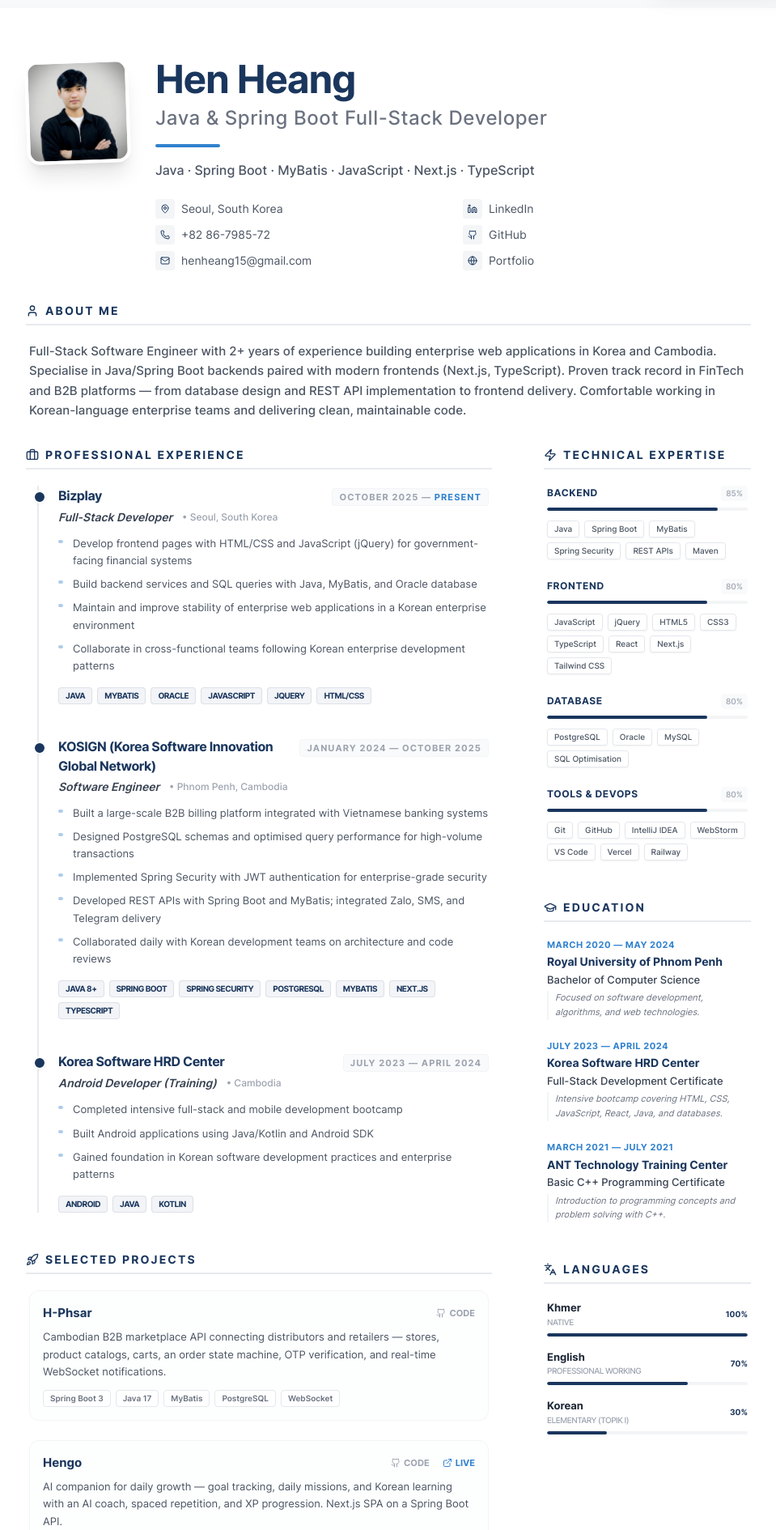
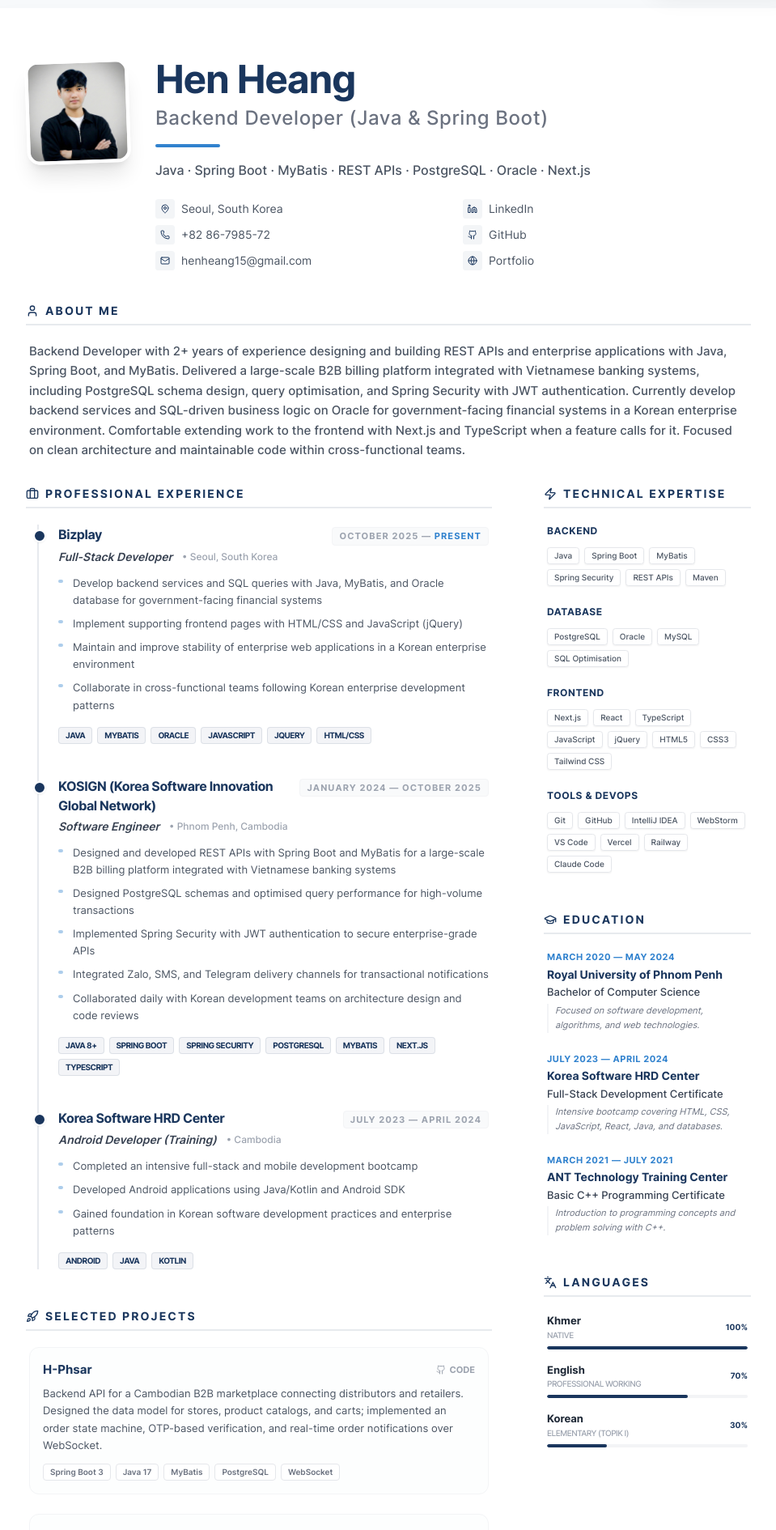
Before and after one commit to Hen-Heang/hen-heang-porfolio, a Next.js app: page /cv in a window 1280 px wide. Shown: the part 120-2010 px from the top of the page at 81% size, without its empty margins (160-1119 px from the left). Built offline with nearby package versions, Linux system fonts and the light colour scheme; no server answers; the database is empty.

Commit message:
update new

```diff
--- a/data/cv-data.ts
+++ b/data/cv-data.ts
@@ -19,8 +19,8 @@ import { profileData } from "./profile"
 export const cvData = {
   personal: {
     name: profileData.fullName,
-    title: profileData.title,
-    subtitle: "Java · Spring Boot · MyBatis · JavaScript · Next.js · TypeScript",
+    title: "Backend Developer (Java & Spring Boot)",
+    subtitle: "Java · Spring Boot · MyBatis · REST APIs · PostgreSQL · Oracle · Next.js",
     photo: profileData.myImage,
     location: profileData.location,
     phone: profileData.phone,
@@ -31,7 +31,7 @@ export const cvData = {
   },
 
   summary:
-    "Full-Stack Software Engineer with 2+ years of experience building enterprise web applications in Korea and Cambodia. Specialise in Java/Spring Boot backends paired with modern frontends (Next.js, TypeScript). Proven track record in FinTech and B2B platforms — from database design and REST API implementation to frontend delivery. Comfortable working in Korean-language enterprise teams and delivering clean, maintainable code.",
+    "Backend Developer with 2+ years of experience designing and building REST APIs and enterprise applications with Java, Spring Boot, and MyBatis. Delivered a large-scale B2B billing platform integrated with Vietnamese banking systems, including PostgreSQL schema design, query optimisation, and Spring Security with JWT authentication. Currently develop backend services and SQL-driven business logic on Oracle for government-facing financial systems in a Korean enterprise environment. Comfortable extending work to the frontend with Next.js and TypeScript when a feature calls for it. Focused on clean architecture and maintainable code within cross-functional teams.",
 
   experience: [
     {
@@ -42,8 +42,8 @@ export const cvData = {
       endDate: "Present",
       current: true,
       bullets: [
-        "Develop frontend pages with HTML/CSS and JavaScript (jQuery) for government-facing financial systems",
-        "Build backend services and SQL queries with Java, MyBatis, and Oracle database",
+        "Develop backend services and SQL queries with Java, MyBatis, and Oracle database for government-facing financial systems",
+        "Implement supporting frontend pages with HTML/CSS and JavaScript (jQuery)",
         "Maintain and improve stability of enterprise web applications in a Korean enterprise environment",
         "Collaborate in cross-functional teams following Korean enterprise development patterns",
       ],
@@ -57,11 +57,11 @@ export const cvData = {
       endDate: "October 2025",
       current: false,
       bullets: [
-        "Built a large-scale B2B billing platform integrated with Vietnamese banking systems",
+        "Designed and developed REST APIs with Spring Boot and MyBatis for a large-scale B2B billing platform integrated with Vietnamese banking systems",
         "Designed PostgreSQL schemas and optimised query performance for high-volume transactions",
-        "Implemented Spring Security with JWT authentication for enterprise-grade security",
-        "Developed REST APIs with Spring Boot and MyBatis; integrated Zalo, SMS, and Telegram delivery",
-        "Collaborated daily with Korean development teams on architecture and code reviews",
+        "Implemented Spring Security with JWT authentication to secure enterprise-grade APIs",
+        "Integrated Zalo, SMS, and Telegram delivery channels for transactional notifications",
+        "Collaborated daily with Korean development teams on architecture design and code reviews",
       ],
       stack: ["Java 8+", "Spring Boot", "Spring Security", "PostgreSQL", "MyBatis", "Next.js", "TypeScript"],
     },
@@ -73,8 +73,8 @@ export const cvData = {
       endDate: "April 2024",
       current: false,
       bullets: [
-        "Completed intensive full-stack and mobile development bootcamp",
-        "Built Android applications using Java/Kotlin and Android SDK",
+        "Completed an intensive full-stack and mobile development bootcamp",
+        "Developed Android applications using Java/Kotlin and Android SDK",
         "Gained foundation in Korean software development practices and enterprise patterns",
       ],
       stack: ["Android", "Java", "Kotlin"],
@@ -106,29 +106,24 @@ export const cvData = {
   ],
 
   /**
-   * proficiency: 0–100 (shown as a progress bar %)
-   * Adjust freely — only edit these numbers and lists.
+   * Categorised skill lists shown on the CV. Order reflects priority for backend roles.
    */
   skills: [
     {
       category: "Backend",
       items: ["Java", "Spring Boot", "MyBatis", "Spring Security", "REST APIs", "Maven"],
-      proficiency: 85,
-    },
-    {
-      category: "Frontend",
-      items: ["JavaScript", "jQuery", "HTML5", "CSS3", "TypeScript", "React", "Next.js", "Tailwind CSS"],
-      proficiency: 80,
     },
     {
       category: "Database",
       items: ["PostgreSQL", "Oracle", "MySQL", "SQL Optimisation"],
-      proficiency: 80,
+    },
+    {
+      category: "Frontend",
+      items: ["Next.js", "React", "TypeScript", "JavaScript", "jQuery", "HTML5", "CSS3", "Tailwind CSS"],
     },
     {
       category: "Tools & DevOps",
-      items: ["Git", "GitHub", "IntelliJ IDEA", "WebStorm", "VS Code", "Vercel", "Railway"],
-      proficiency: 80,
+      items: ["Git", "GitHub", "IntelliJ IDEA", "WebStorm", "VS Code", "Vercel", "Railway", "Claude Code"],
     },
   ],
 
@@ -140,7 +135,7 @@ export const cvData = {
     {
       name: "H-Phsar",
       description:
-        "Cambodian B2B marketplace API connecting distributors and retailers — stores, product catalogs, carts, an order state machine, OTP verification, and real-time WebSocket notifications.",
+        "Backend API for a Cambodian B2B marketplace connecting distributors and retailers. Designed the data model for stores, product catalogs, and carts; implemented an order state machine, OTP-based verification, and real-time order notifications over WebSocket.",
       technologies: ["Spring Boot 3", "Java 17", "MyBatis", "PostgreSQL", "WebSocket"],
       github: "https://github.com/Hen-Heang/h-phsar-api-full",
       live: "",
@@ -148,7 +143,7 @@ export const cvData = {
     {
       name: "Hengo",
       description:
-        "AI companion for daily growth — goal tracking, daily missions, and Korean learning with an AI coach, spaced repetition, and XP progression. Next.js SPA on a Spring Boot API.",
+        "Spring Boot REST API behind an AI-assisted goal-tracking app, paired with a Next.js/TypeScript client. Implemented endpoints for daily missions, spaced-repetition scheduling, and XP progression, consumed via TanStack Query.",
       technologies: ["Next.js", "TypeScript", "TanStack Query", "Tailwind CSS", "Spring Boot"],
       github: "https://github.com/Hen-Heang/koriai-frontend",
       live: "https://koriai-frontend.vercel.app/",
@@ -156,7 +151,7 @@ export const cvData = {
     {
       name: "We Commerce",
       description:
-        "Full-stack multi-vendor marketplace — Spring Boot 3.4 / Java 21 API with database-tracked JWT revocation, and a Next.js 16 storefront with cart, checkout, and simulated ABA Pay / KHQR payments.",
+        "Multi-vendor marketplace API built with Spring Boot 3.4 and Java 21, with database-tracked JWT revocation for session security. Paired with a Next.js 16 storefront implementing cart, checkout, and simulated ABA Pay / KHQR payment flows.",
       technologies: ["Spring Boot 3", "Java 21", "PostgreSQL", "Next.js", "TanStack Query"],
       github: "https://github.com/Hen-Heang/we-commerce-api",
       live: "",
@@ -164,7 +159,7 @@ export const cvData = {
     {
       name: "Money Flow",
       description:
-        "Personal finance PWA with budgets, savings goals, recurring transactions, push alerts, and AI chat over your own spending — Supabase with RLS, backed up daily to Neon.",
+        "Personal finance API and PWA on Supabase Postgres with row-level security, exposing budgeting, savings-goal, and recurring-transaction logic, plus an AI chat endpoint over Google Gemini for spending insights. Backed up daily to Neon.",
       technologies: ["Next.js", "TypeScript", "Supabase", "Google Gemini", "Web Push"],
       github: "https://github.com/Hen-Heang/money-flow",
       live: "https://money-flow.henheang.site/",
--- a/data/profile.ts
+++ b/data/profile.ts
@@ -2,16 +2,16 @@ export const profileData = {
     name: "Hen Heang",
     fullName: "Hen Heang",
     koreanName: "헹",
-    title: "Java & Spring Boot Full-Stack Developer",
+    title: "Backend Developer (Java & Spring Boot)",
     company: "Bizplay",
     location: "Seoul, South Korea",
     locationEmoji: "🇰🇷",
     email: "henheang15@gmail.com",
     available: true,
     yearsExperience: "2+",
-    bio: "Java & Spring Boot developer building enterprise web applications in Korea. Specialized in Spring Boot, MyBatis, PostgreSQL, Next.js, and TypeScript.",
+    bio: "Backend developer building REST APIs and enterprise applications in Korea with Java, Spring Boot, MyBatis, and PostgreSQL/Oracle. Also comfortable delivering frontends with Next.js and TypeScript.",
     description:
-        "Java & Spring Boot Full-Stack Developer based in Seoul with 2+ years of experience in the Korean enterprise sector. I build backend systems with Java, Spring Boot, and MyBatis on PostgreSQL/Oracle, and modern frontends with Next.js and TypeScript.",
+        "Backend Developer (Java & Spring Boot) based in Seoul with 2+ years of experience in the Korean enterprise sector. I build backend systems and REST APIs with Java, Spring Boot, and MyBatis on PostgreSQL/Oracle, and extend to frontends with Next.js and TypeScript when needed.",
     profileImage: "/image/heang_new.jpeg",
     myImage: "/image/heang_new.jpeg",
     socialLinks: {
@@ -26,14 +26,14 @@ export const profileData = {
     linkedinCoreSkills: [
         "Java", "Spring Boot", "MyBatis", "Next.js", "TypeScript", "PostgreSQL",
         "React", "Tailwind CSS", "Oracle", "Git", "Redis", "OpenAI",
-        "Spring Security", "eGovFramework", "REST APIs",
+        "Spring Security", "eGovFramework", "REST APIs", "Claude Code",
     ],
     knowsAbout: ["Java", "Spring Boot", "MyBatis", "JavaScript", "jQuery", "SQL", "Next.js"],
     rotatingRoles: [
-        "Java & Spring Boot Developer",
-        "Backend · MyBatis · PostgreSQL",
+        "Backend Developer (Java & Spring Boot)",
+        "Backend · MyBatis · PostgreSQL / Oracle",
+        "REST APIs · Spring Security",
         "Next.js · TypeScript",
-        "Full-Stack Engineer",
     ],
     languages: [
         { name: "Khmer", level: "Native" },
--- a/src/components/cv/CVSkills.tsx
+++ b/src/components/cv/CVSkills.tsx
@@ -8,21 +8,10 @@ export function CVSkills({ cv }: { cv: CVData }) {
       <div className="space-y-6">
         {cv.skills.map((group) => (
           <div key={group.category} className="group">
-            <div className="flex justify-between items-center mb-2">
+            <div className="flex items-center mb-3">
               <span className="text-xs font-bold text-[#1a365d] uppercase tracking-wider group-hover:text-[#3182ce] transition-colors">
                 {group.category}
               </span>
-              <span className="text-[10px] font-medium text-gray-400 bg-gray-50 px-1.5 py-0.5 rounded">
-                {group.proficiency}%
-              </span>
-            </div>
-
-            {/* Minimalist progress bar */}
-            <div className="h-1 w-full bg-gray-100 rounded-full overflow-hidden mb-3">
-              <div
-                className="h-full rounded-full bg-[#1a365d] transition-all duration-1000 ease-out group-hover:bg-[#3182ce]"
-                style={{ width: `${group.proficiency}%` }}
-              />
             </div>
 
             {/* Modern skill pills */}
```
Also changed, not shown: data/achievements.ts (+9 -0 lines), public/image/dev-lab-preview.svg (added), 1 other file (tests, documents, lock files or other folders).
